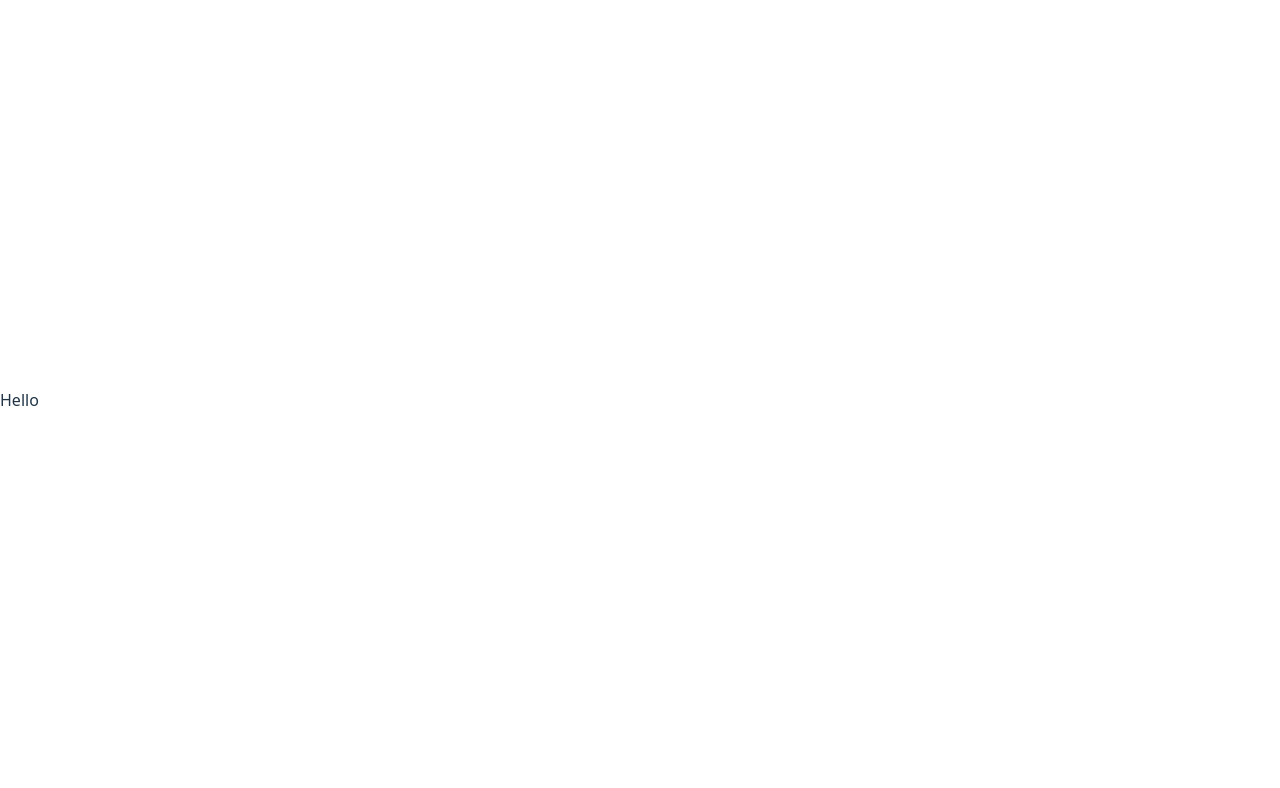
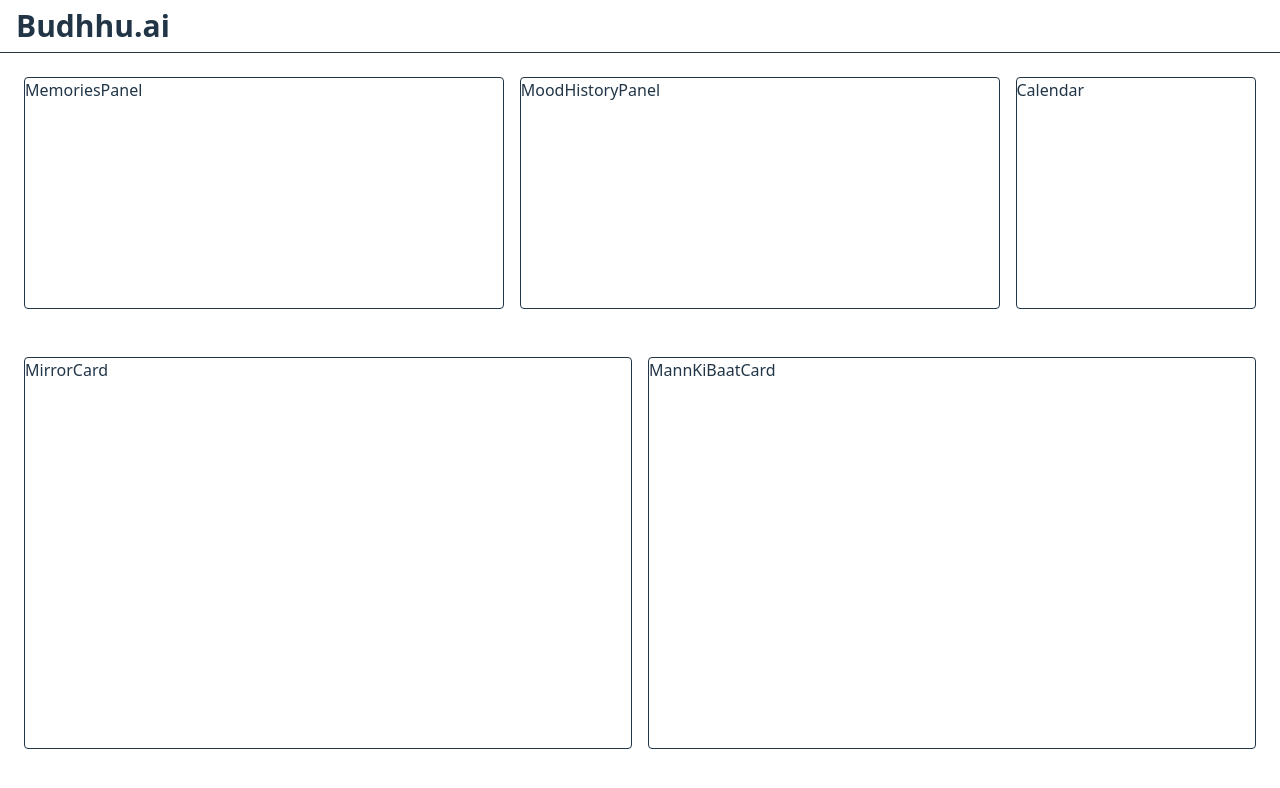
Before and after one commit to raghav-khanna/buddhu.ai, a React (Vite) app: page /home in a window 1280 px wide. Shown: the top 788 px of the page. Built offline with nearby package versions, Linux system fonts and the light colour scheme.

Commit message:
Home page wireframe setup

```diff
--- a/package.json
+++ b/package.json
@@ -18,6 +18,7 @@
   },
   "devDependencies": {
     "@eslint/js": "^9.21.0",
+    "@types/node": "^22.14.0",
     "@types/react": "^19.0.10",
     "@types/react-dom": "^19.0.4",
     "@vitejs/plugin-react": "^4.3.4",
--- /dev/null
+++ b/src/components/MannKiBaatCard.tsx
@@ -0,0 +1,9 @@
+import React from 'react'
+
+function MannKiBaatCard() {
+  return (
+    <div>MannKiBaatCard</div>
+  )
+}
+
+export default MannKiBaatCard
--- /dev/null
+++ b/src/components/MemoriesPanel.tsx
@@ -0,0 +1,9 @@
+import React from 'react'
+
+function MemoriesPanel() {
+  return (
+    <div>MemoriesPanel</div>
+  )
+}
+
+export default MemoriesPanel
--- /dev/null
+++ b/src/components/MirrorCard.tsx
@@ -0,0 +1,9 @@
+import React from 'react'
+
+function MirrorCard() {
+  return (
+    <div>MirrorCard</div>
+  )
+}
+
+export default MirrorCard
--- /dev/null
+++ b/src/components/MoodHistoryPanel.tsx
@@ -0,0 +1,9 @@
+import React from 'react'
+
+function MoodHistoryPanel() {
+  return (
+    <div>MoodHistoryPanel</div>
+  )
+}
+
+export default MoodHistoryPanel
--- /dev/null
+++ b/src/components/global/Header.tsx
@@ -0,0 +1,7 @@
+import React from 'react';
+
+function Header() {
+  return <div className="border-b-1 pl-4 py-2 font-bold text-3xl">Budhhu.ai</div>;
+}
+
+export default Header;
--- a/src/pages/Home/Home.tsx
+++ b/src/pages/Home/Home.tsx
@@ -1,9 +1,35 @@
-const Home = () => {
+import React from 'react';
+import Header from '../../components/global/Header';
+import MemoriesPanel from '../../components/MemoriesPanel';
+import MoodHistoryPanel from '../../components/MoodHistoryPanel';
+import MirrorCard from '../../components/MirrorCard';
+import MannKiBaatCard from '../../components/MannKiBaatCard';
+
+function Home() {
   return (
-    <div>
-      <div>Hello</div>
+    <div className="bg-deepthought-primary text-deepthought-text min-h-screen font-body">
+      <Header />
+      <div className="h-screen flex flex-col">
+        <div className="w-screen flex justify-around gap-4 p-6 h-[35vh]">
+          <div className="w-full border rounded">
+            <MemoriesPanel />
+          </div>
+          <div className="w-full border rounded">
+            <MoodHistoryPanel />
+          </div>
+          <div className="w-[50%] border rounded">Calendar</div>
+        </div>
+        <div className="w-screen flex flex-cols justify-around gap-4 p-6 h-[55vh]">
+          <div className="w-full border rounded">
+            <MirrorCard />
+          </div>
+          <div className="w-full border rounded">
+            <MannKiBaatCard />
+          </div>
+        </div>
+      </div>
     </div>
   );
-};
+}
 
 export default Home;
```
Also changed, not shown: src/components/global/example.txt (deleted), 1 other file (tests, documents, lock files or other folders).
